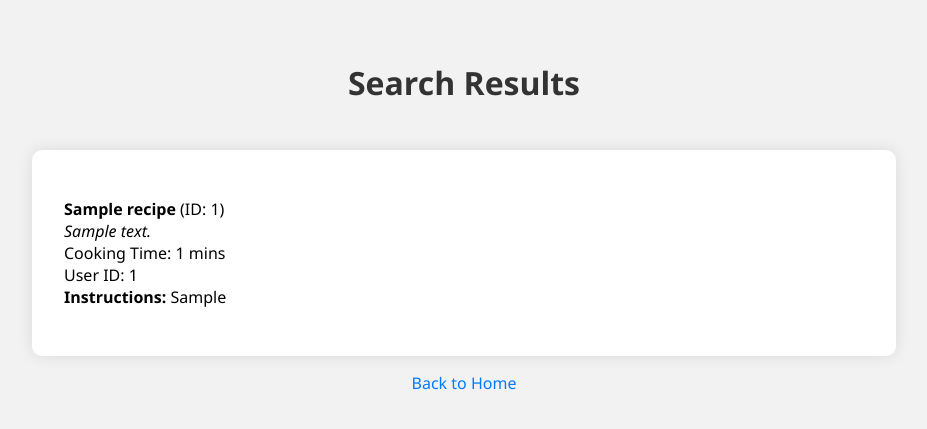
After one commit to fabiomurillo1/microrecipes, a Flask app: template templates/search_results.html in a window 1280 px wide. The commit adds this page. Shown: the top 429 px of the page, without its empty margins (176-1103 px from the left). Run offline with Flask 3, Linux system fonts and the light colour scheme; the template is opened without the code that fills it: values that come from a table or form of the project are taken from there, others are empty; tables that the repository leaves empty hold one stand-in row (values such as "Sample post").

Commit message:
added navigation features

```diff
--- a/app.py
+++ b/app.py
@@ -1,4 +1,4 @@
-from flask import Flask, render_template
+from flask import Flask, render_template, request
 from models import db, Recipes, Users
 
 app = Flask(__name__)
@@ -31,5 +31,15 @@ def get_users():
         )
     return "<br>".join(output)
 
+@app.route("/search")
+def search():
+    query = request.args.get("query")
+
+    if query.isdigit():
+        results = Recipes.query.filter_by(recipeid=int(query)).all()
+    else:
+        results = Recipes.query.filter(Recipes.name.ilike(f"%{query}%")).all()
+    return render_template("search_results.html", results=results)
+
 if __name__ == "__main__":
     app.run(debug=True)
--- /dev/null
+++ b/templates/search_results.html
@@ -0,0 +1,79 @@
+<!DOCTYPE html>
+<html lang="en">
+<head>
+    <meta charset="UTF-8">
+    <title>Search Results</title>
+    <style>
+        body {
+            font-family: 'Segoe UI', sans-serif;
+            background-color: #f2f2f2;
+            display: flex;
+            flex-direction: column;
+            align-items: center;
+            padding: 2rem;
+        }
+
+        h1 {
+            color: #333;
+        }
+
+        .results {
+            width: 80%;
+            max-width: 800px;
+            background-color: #fff;
+            border-radius: 10px;
+            box-shadow: 0 0 15px rgba(0,0,0,0.1);
+            padding: 2rem;
+            margin-top: 1.5rem;
+        }
+
+        .recipe {
+            border-bottom: 1px solid #ccc;
+            padding: 1rem 0;
+        }
+
+        .recipe:last-child {
+            border-bottom: none;
+        }
+
+        .no-results {
+            color: #999;
+            font-style: italic;
+            margin-top: 2rem;
+        }
+
+        a {
+            display: inline-block;
+            margin-top: 1rem;
+            text-decoration: none;
+            color: #007bff;
+        }
+
+        a:hover {
+            text-decoration: underline;
+        }
+
+    </style>
+</head>
+<body>
+    <h1>Search Results</h1>
+
+    <div class="results">
+        {% if results and results|length > 0 %}
+            {% for recipe in results %}
+                <div class="recipe">
+                    <strong>{{ recipe.name }}</strong> (ID: {{ recipe.recipeid }})<br>
+                    <em>{{ recipe.description }}</em><br>
+                    Cooking Time: {{ recipe.cookingtime }} mins<br>
+                    User ID: {{ recipe.userid }}<br>
+                    <strong>Instructions:</strong> {{ recipe.instructions }}
+                </div>
+            {% endfor %}
+        {% else %}
+            <div class="no-results">No recipes found for your search.</div>
+        {% endif %}
+    </div>
+
+    <a href="/">Back to Home</a>
+</body>
+</html>
```
Also changed, not shown: templates/index.html (+64 -5 lines).
